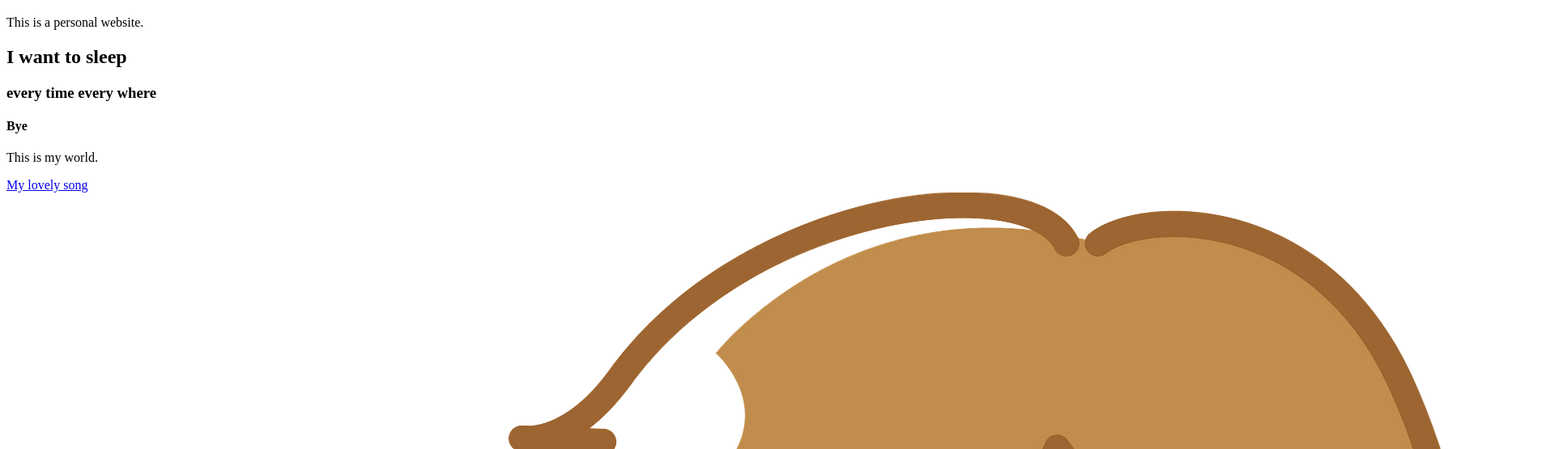
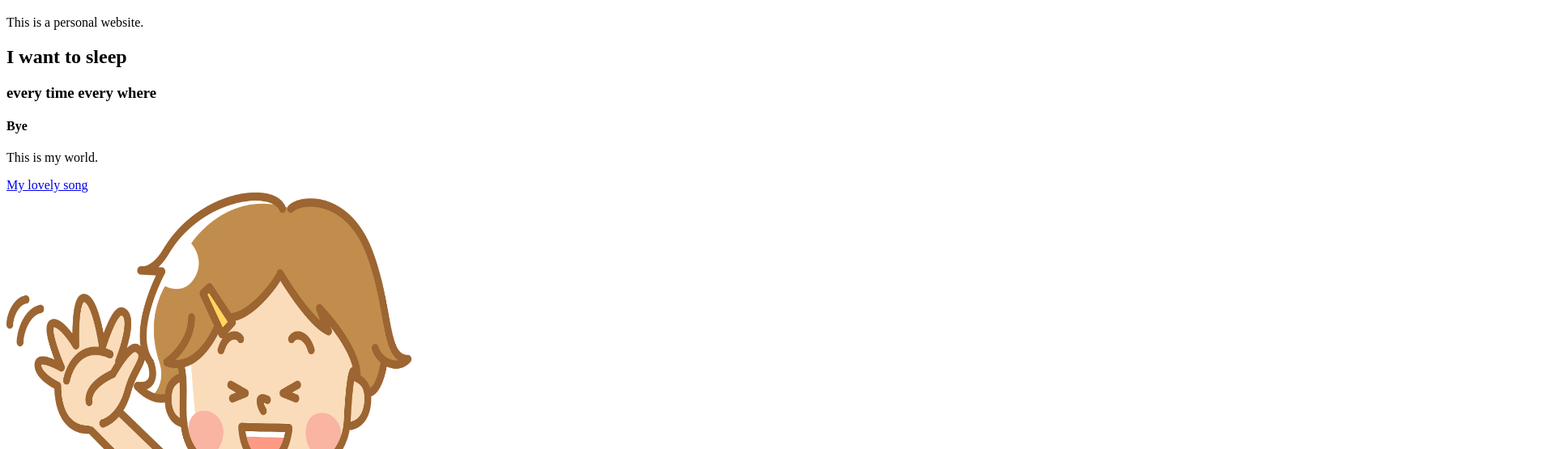
Before and after one commit to Nutwaray/CN310, a plain HTML site: page index.html in a window 1280 px wide. Shown: the part 61-616 px from the top of the page at 81% size, 1920 px wide, since content can reach past the window. Drawn offline with Linux system fonts and the light colour scheme.

Commit message:
Update index.html

```diff
--- a/index.html
+++ b/index.html
@@ -16,7 +16,7 @@
 <p>This is my world.</p>
 <a href="https://www.youtube.com/watch?v=PSEcZas-QZg">My lovely song</a>
 <br>
-<img src="bye.png" alt="Bye">
+<img src="bye.png" alt="Bye" width="500" height="600">
 
 
 </body>
```
